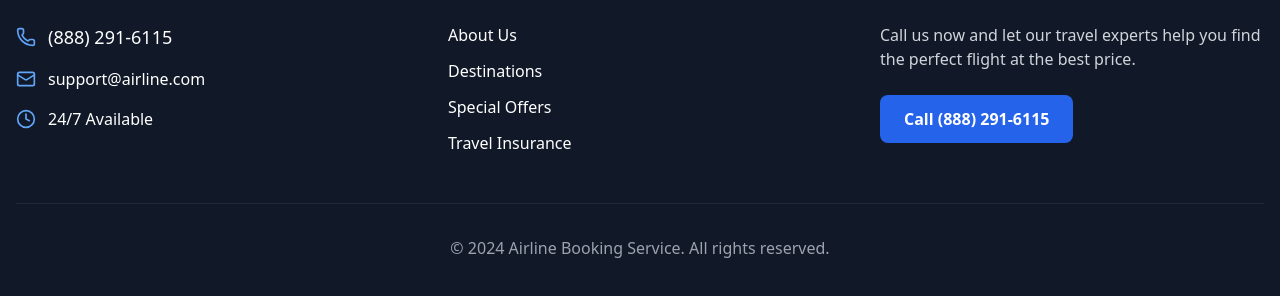
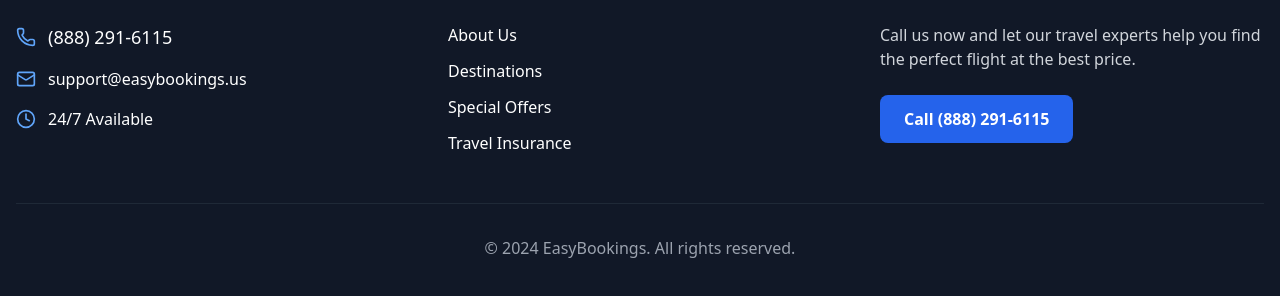
Before and after one commit to nesaarpa/easybookings, a React (Vite) app: page / in a window 1280 px wide. Shown: the part 2797-3093 px from the top of the page. Built offline with nearby package versions, Linux system fonts and the light colour scheme.

Commit message:
Update Footer.tsx

```diff
--- a/src/components/Footer.tsx
+++ b/src/components/Footer.tsx
@@ -10,14 +10,14 @@ export function Footer() {
             <div className="space-y-4">
               <div className="flex items-center gap-3">
                 <PhoneIcon className="w-5 h-5 text-blue-400" />
-                <a href="tel:8882916115" className="text-lg hover:text-blue-400 transition-colors">
+                <a href="tel:+18882916115" className="text-lg hover:text-blue-400 transition-colors">
                   (888) 291-6115
                 </a>
               </div>
               <div className="flex items-center gap-3">
                 <MailIcon className="w-5 h-5 text-blue-400" />
-                <a href="mailto:support@airline.com" className="hover:text-blue-400 transition-colors">
-                  support@airline.com
+                <a href="mailto:support@easybookings.us" className="hover:text-blue-400 transition-colors">
+                  support@easybookings.us
                 </a>
               </div>
               <div className="flex items-center gap-3">
@@ -59,14 +59,14 @@ export function Footer() {
               Call us now and let our travel experts help you find the perfect
               flight at the best price.
             </p>
-            <a href="tel:8882916115" className="inline-block bg-blue-600 hover:bg-blue-700 text-white font-bold px-6 py-3 rounded-lg transition-colors">
+            <a href="tel:+18882916115" className="inline-block bg-blue-600 hover:bg-blue-700 text-white font-bold px-6 py-3 rounded-lg transition-colors">
               Call (888) 291-6115
             </a>
           </div>
         </div>
         {/* Bottom Bar */}
         <div className="border-t border-gray-800 pt-8 text-center text-gray-400">
-          <p>© 2024 Airline Booking Service. All rights reserved.</p>
+          <p>© 2024 EasyBookings. All rights reserved.</p>
         </div>
       </div>
     </footer>;
```
